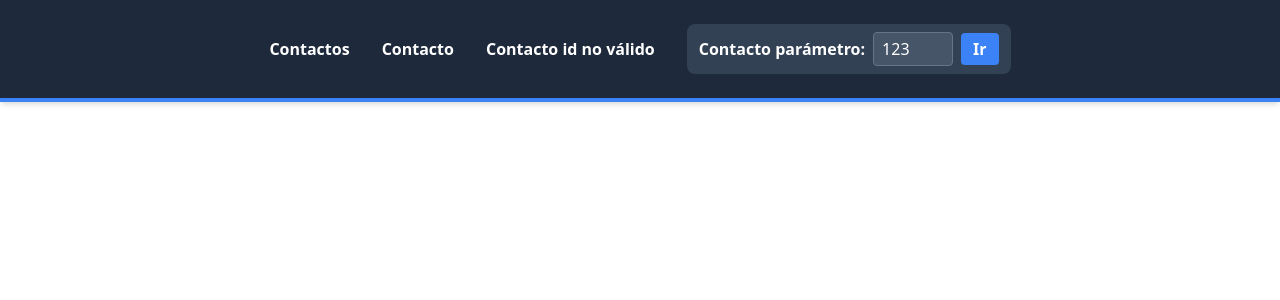
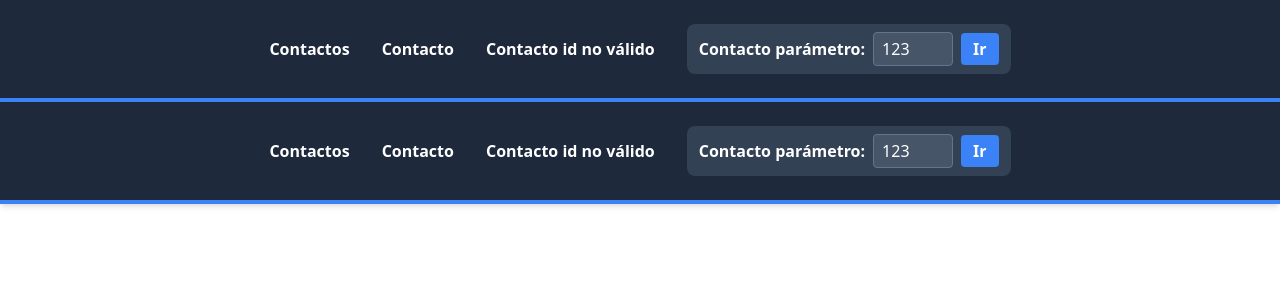
Before and after one commit to mjriveraknowmad/nuxt-basico-udemy-maldonado, a Nuxt app: page / in a window 1280 px wide. Shown: the top 300 px of the page. Built offline with nearby package versions, Linux system fonts and the light colour scheme.

Commit message:
feat: Añadir layout general (default) integrándole el AppHeader

```diff
--- a/app/app.vue
+++ b/app/app.vue
@@ -1,5 +1,5 @@
 <template>
-  <div>
+  <NuxtLayout>
     <NuxtPage />
-  </div>
+  </NuxtLayout>
 </template>
--- a/app/pages/contactos/index.vue
+++ b/app/layouts/default.vue
@@ -1,13 +1,11 @@
-<template>
-    <div>
-        <h1>Sección de Contactos</h1>
-    </div>
-</template>
-
 <script setup lang="ts">
+import AppHeader from '~/components/AppHeader.vue';
 
 </script>
 
-<style scoped>
-
-</style>
+<template>
+  <div>
+    <app-header />
+    <slot />
+  </div>
+</template>
```
